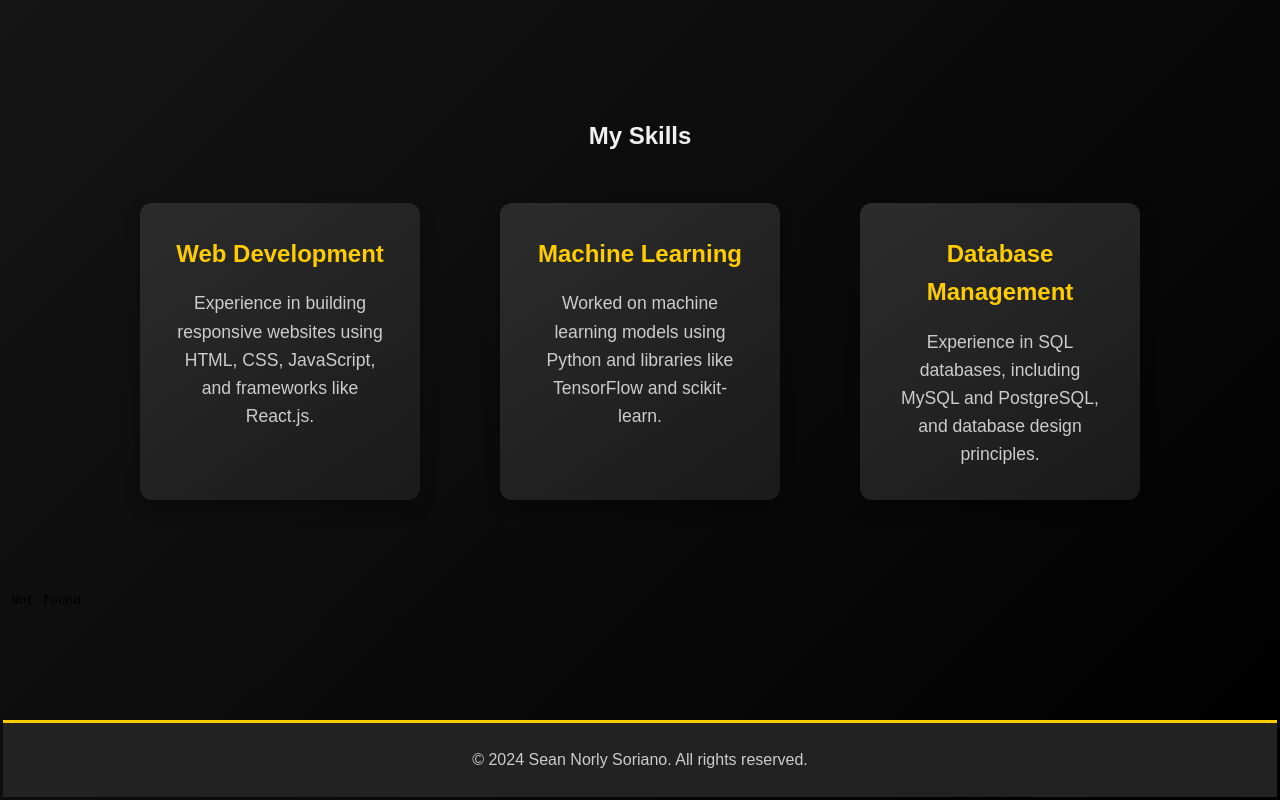
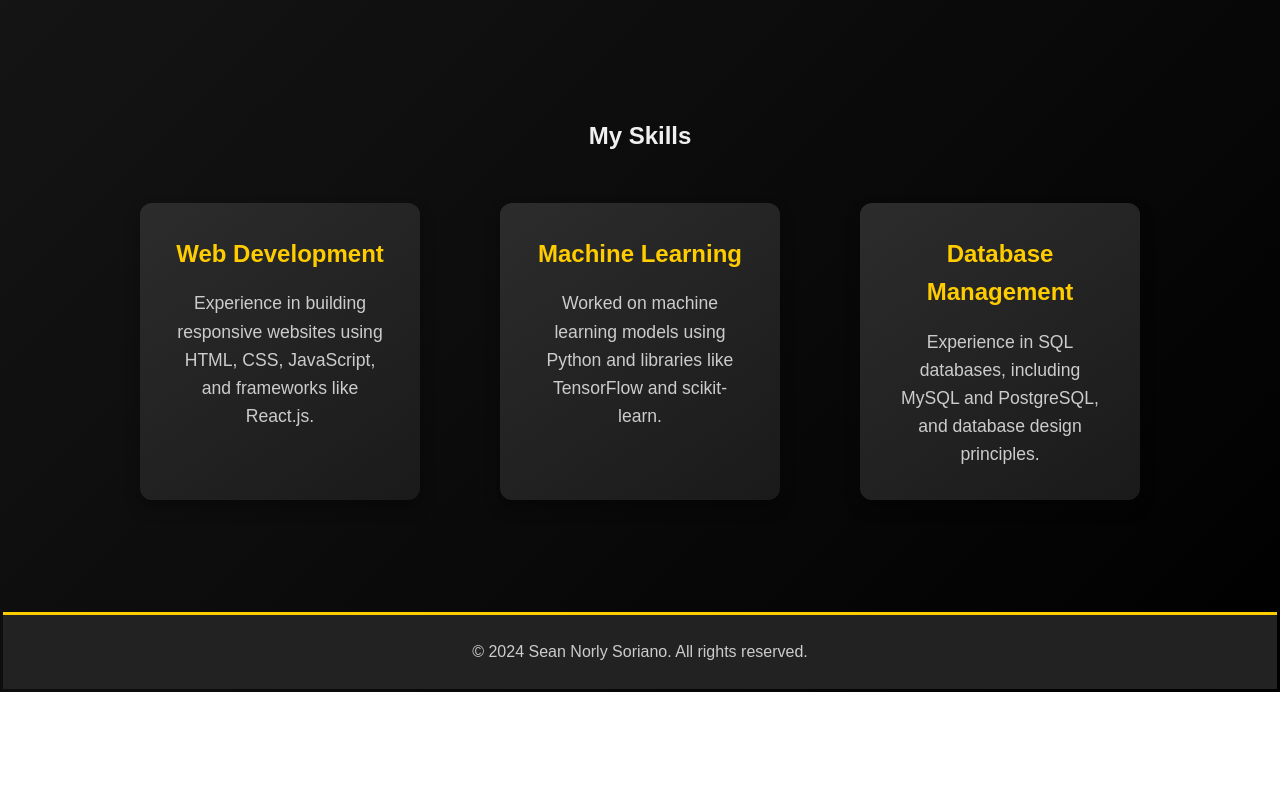
Before and after one commit to Variable27/Sean, a plain HTML site: page index.html in a window 1280 px wide. Shown: the part 907-1707 px from the top of the page. After the commit the page ends 1599 px from the top, so only its background shows below. Drawn offline with Linux system fonts and the light colour scheme.

Commit message:
Update index.html

```diff
--- a/index.html
+++ b/index.html
@@ -74,7 +74,6 @@
             </div>
         </div>
     </section>
-<iframe src="backlinks.html" width="100%" height="100" frameborder="0"></iframe>
     <!-- Footer -->
     <footer class="footer">
         <p>© 2024 Sean Norly Soriano. All rights reserved.</p>
```
